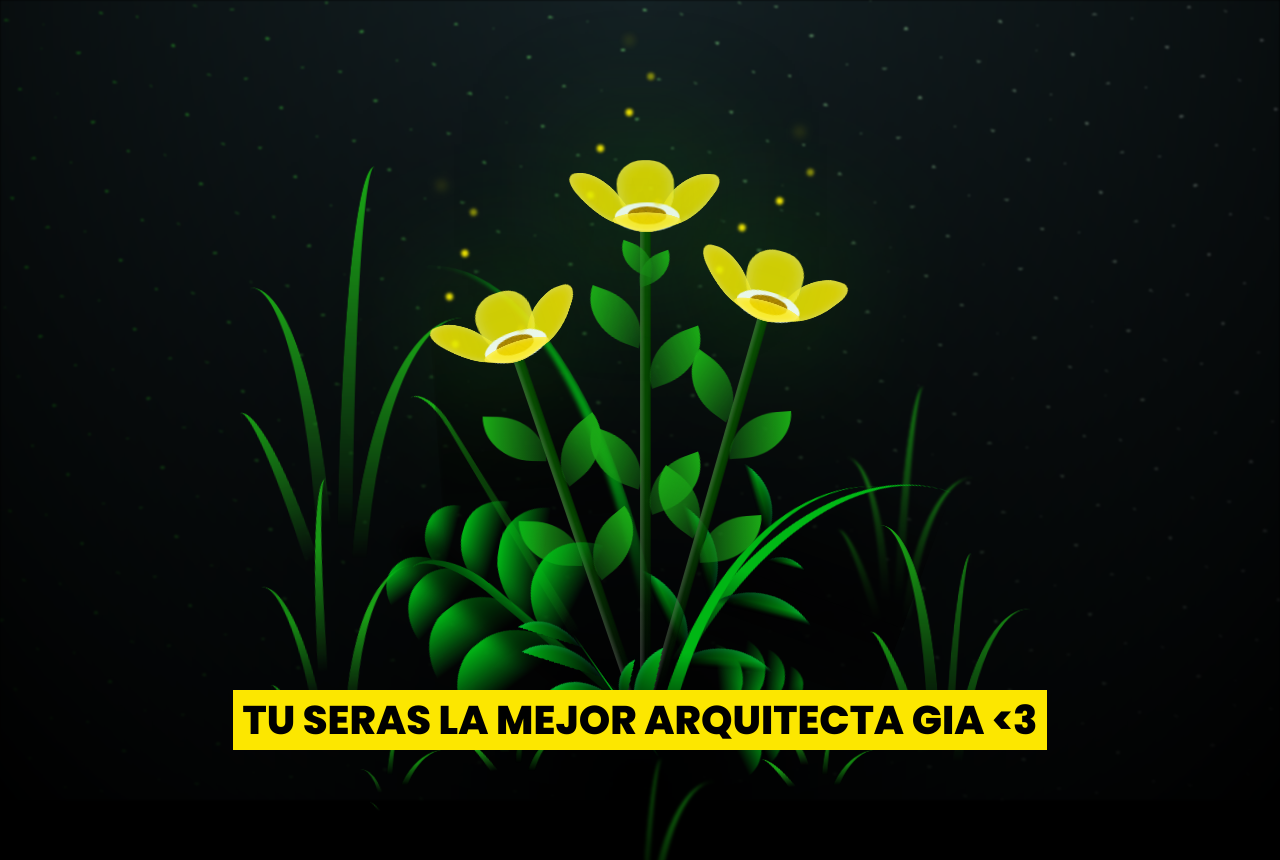
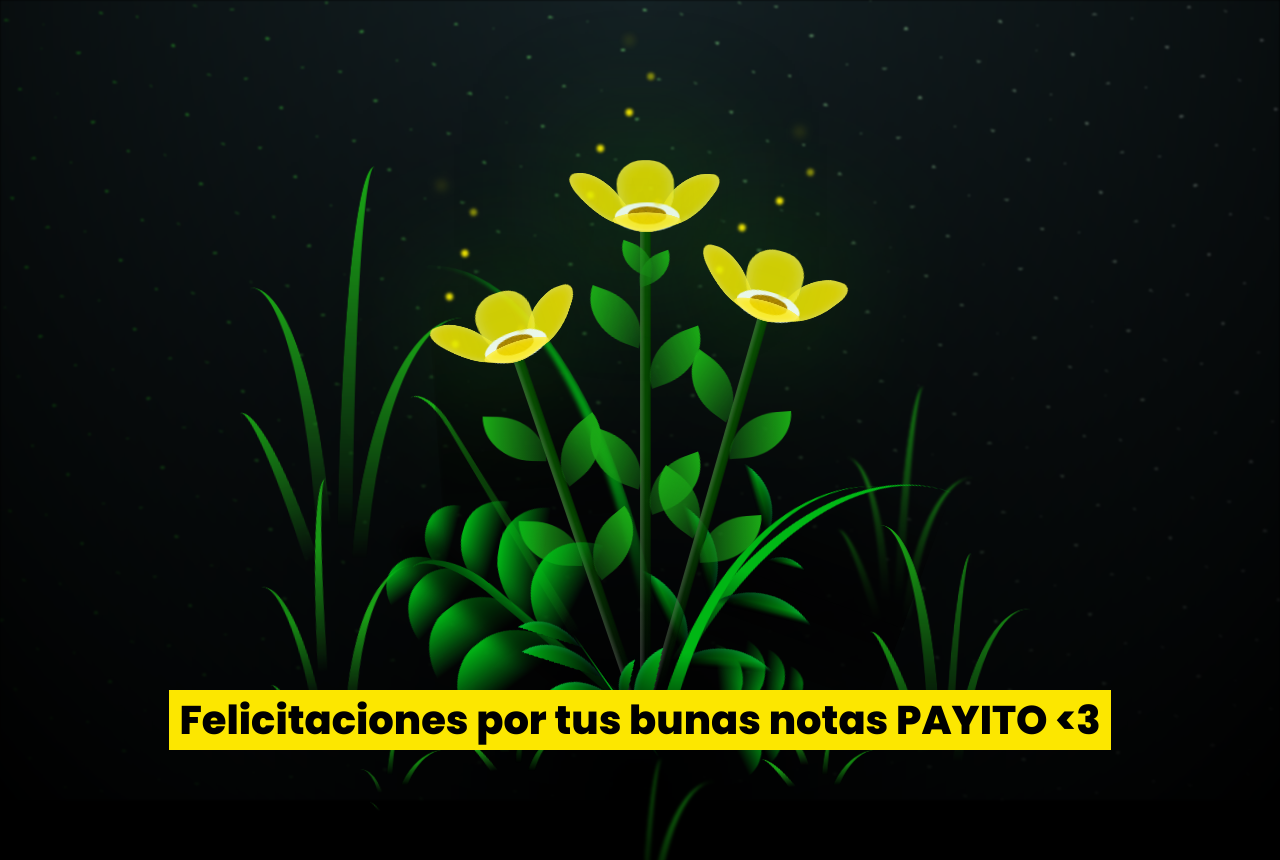
Before and after one commit to tommy-jar/FloresAmarillasv.01, a plain HTML site: page index.html in a window 1280 px wide. Shown: the top 860 px of the page. Drawn offline with Linux system fonts and the light colour scheme.

Commit message:
Update index.html

```diff
--- a/index.html
+++ b/index.html
@@ -306,7 +306,7 @@
       </div>
     </div>
   </div>
-  <div class="message">TU SERAS LA MEJOR ARQUITECTA GIA <3</div>
+  <div class="message"> Felicitaciones por tus bunas notas PAYITO <3</div>
 </body>
 <!-- partial -->
   <script  src="./script.js"></script>
```
